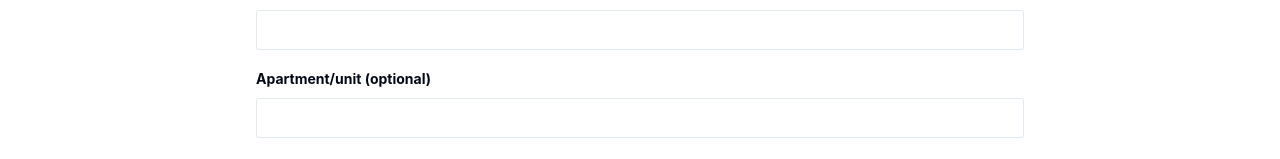
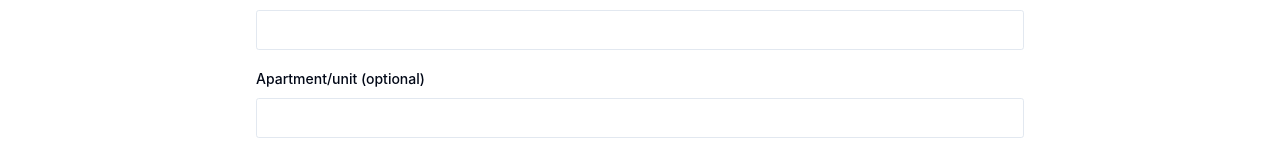
Before and after one commit to sockify/sockify, a React (Vite) app in the folder web-client/: page /cart/checkout in a window 1280 px wide. Shown: the part 438-597 px from the top of the page. Built offline with nearby package versions, Linux system fonts and the light colour scheme.

Commit message:
fix: removes inconsistent bolding for checkout page

```diff
--- a/web-client/src/pages/CheckoutPage.tsx
+++ b/web-client/src/pages/CheckoutPage.tsx
@@ -159,7 +159,7 @@ export default function CheckoutPage() {
               <h1 className="self-start text-3xl font-extrabold">Checkout</h1>
             </div>
 
-            <div className="flex space-x-4 font-semibold">
+            <div className="flex space-x-4">
               <FormField
                 control={form.control}
                 name="firstname"
@@ -236,9 +236,7 @@ export default function CheckoutPage() {
               name="aptUnit"
               render={({ field }) => (
                 <FormItem>
-                  <FormLabel className="font-bold">
-                    Apartment/unit (optional)
-                  </FormLabel>
+                  <FormLabel>Apartment/unit (optional)</FormLabel>
                   <FormControl>
                     <Input {...field} className="w-full" />
                   </FormControl>
```
